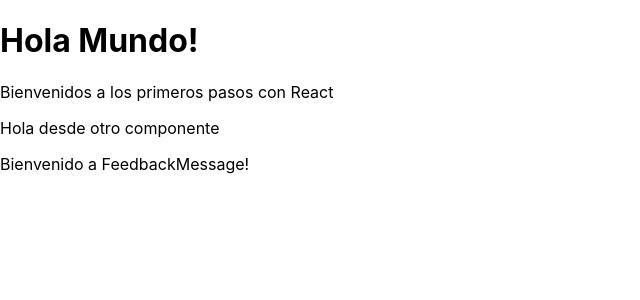
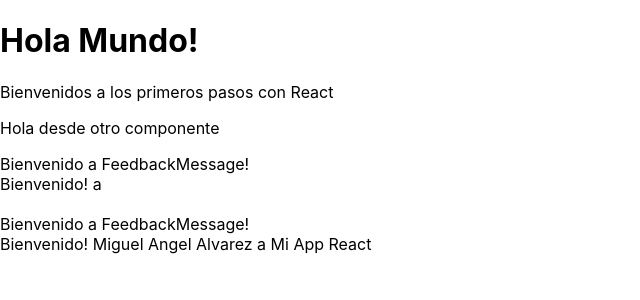
Before and after one commit to CharlesOliveros/reactapp1, a React (Create React App) app: page / in a window 1280 px wide. Shown: the top 300 px of the page, without its empty margins (0-640 px from the left). Built offline with nearby package versions, Linux system fonts and the light colour scheme.

Commit message:
Se agregan propiedades al componente FeedbackMessage

```diff
--- a/src/App.js
+++ b/src/App.js
@@ -10,6 +10,7 @@ class App extends Component {
         <p>Bienvenidos a los primeros pasos con React</p>
         <OtroSaludo />
         <FeedbackMessage />
+        <FeedbackMessage nombre="Miguel Angel Alvarez" app="Mi App React" />
       </div>
     );
   }
--- a/src/FeedbackMessage/index.js
+++ b/src/FeedbackMessage/index.js
@@ -4,7 +4,8 @@ class FeedbackMessage extends Component {
     render() {
         return (
             <div>
-                Bienvenido a FeedbackMessage!
+                Bienvenido a FeedbackMessage! <br/>
+                Bienvenido! {this.props.nombre} a {this.props.app}<br/><br/>
             </div>
         )
     }
```
